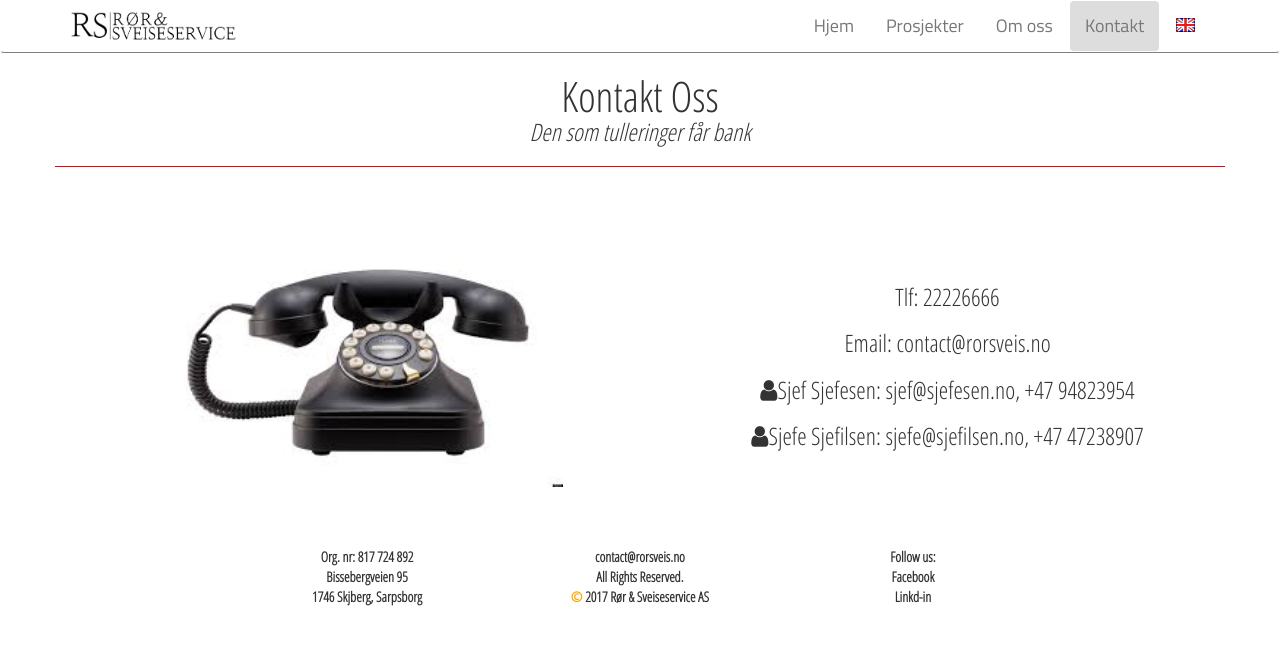
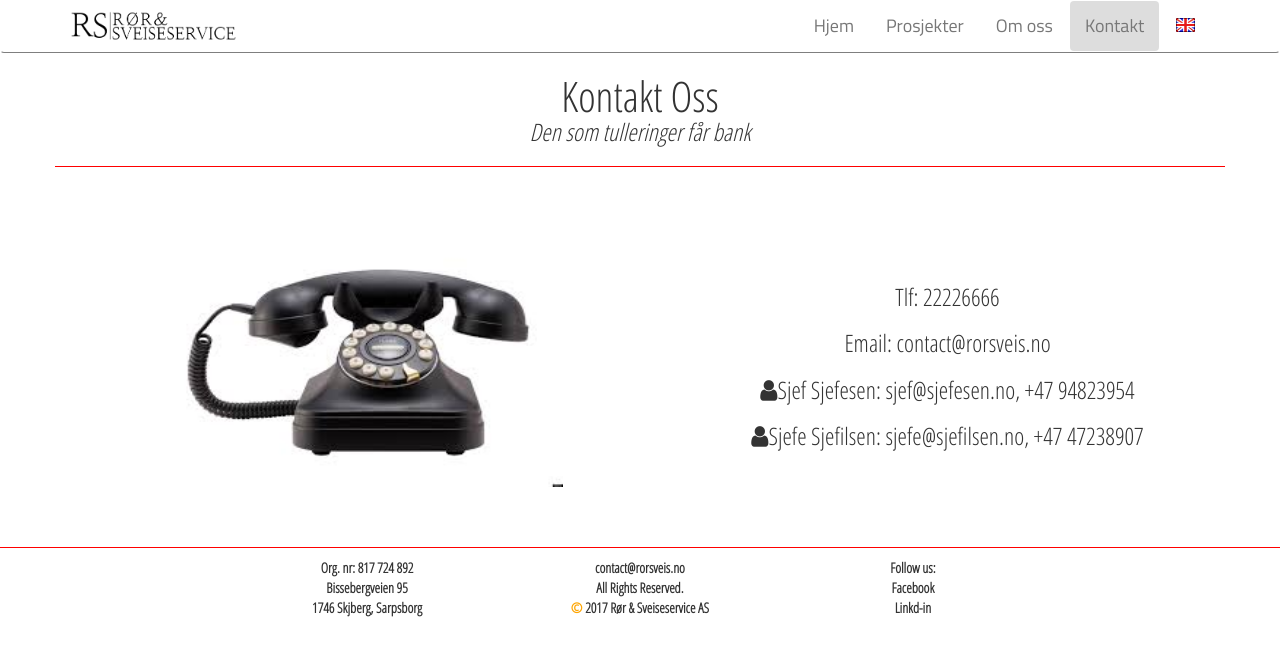
Before and after one commit to Nilsen89/rorsveis, a React (Create React App) app in the folder rorsvis/: page /Contact in a window 1280 px wide. Shown: the top 656 px of the page. Built offline with nearby package versions, Linux system fonts and the light colour scheme.

Commit message:
changes to footer

```diff
--- a/rorsvis/src/Components/Footer.js
+++ b/rorsvis/src/Components/Footer.js
@@ -6,7 +6,9 @@ class Footer extends Component {
 		let footerStyle = {
 			textAlign: "center",
 			marginBottom: "20px",
-			marginTop: "10px"
+			marginTop: "10px",
+			paddingTop: "10px",
+			borderTop: "1px solid red"
 		}
 		return(
 			<div style={footerStyle}>
```
